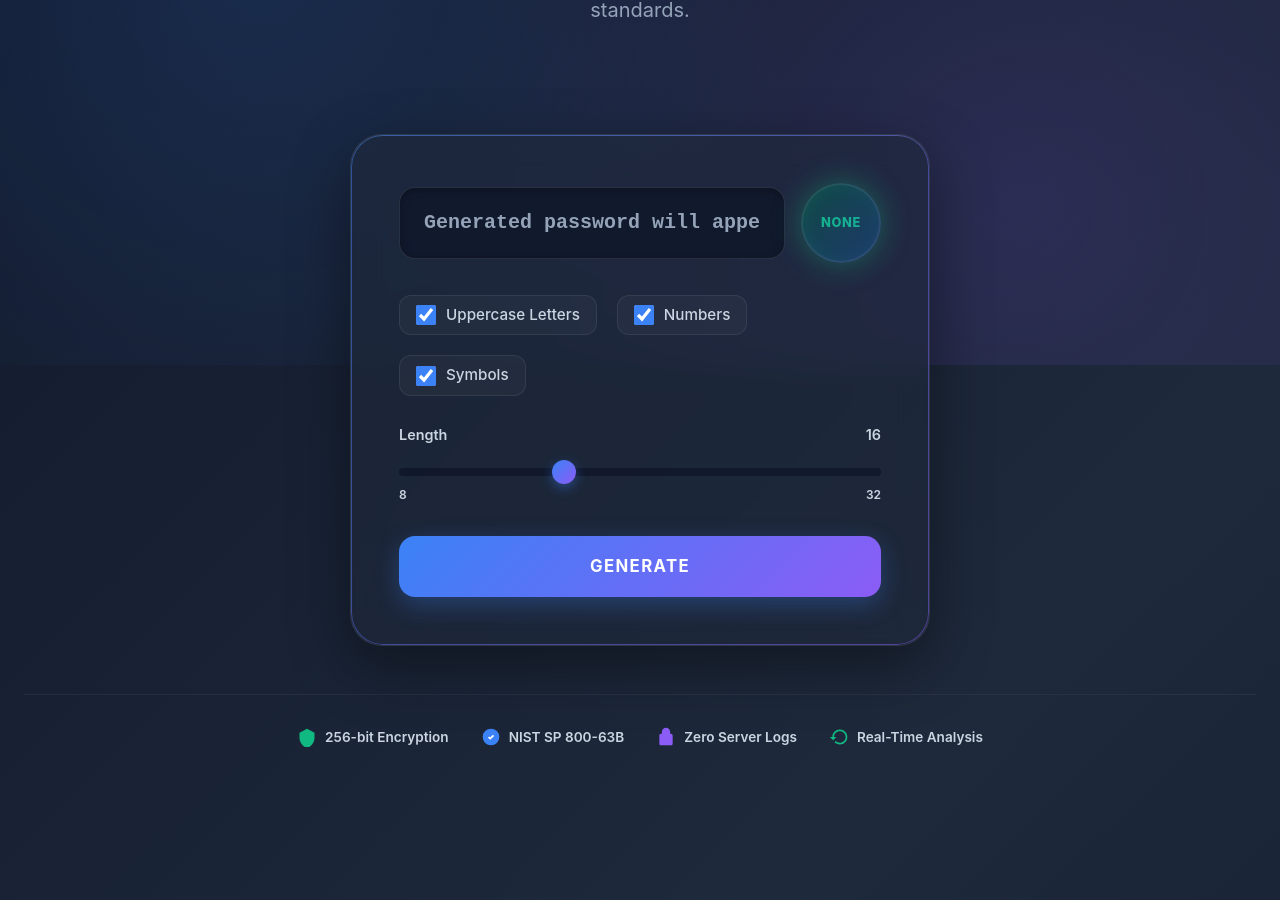
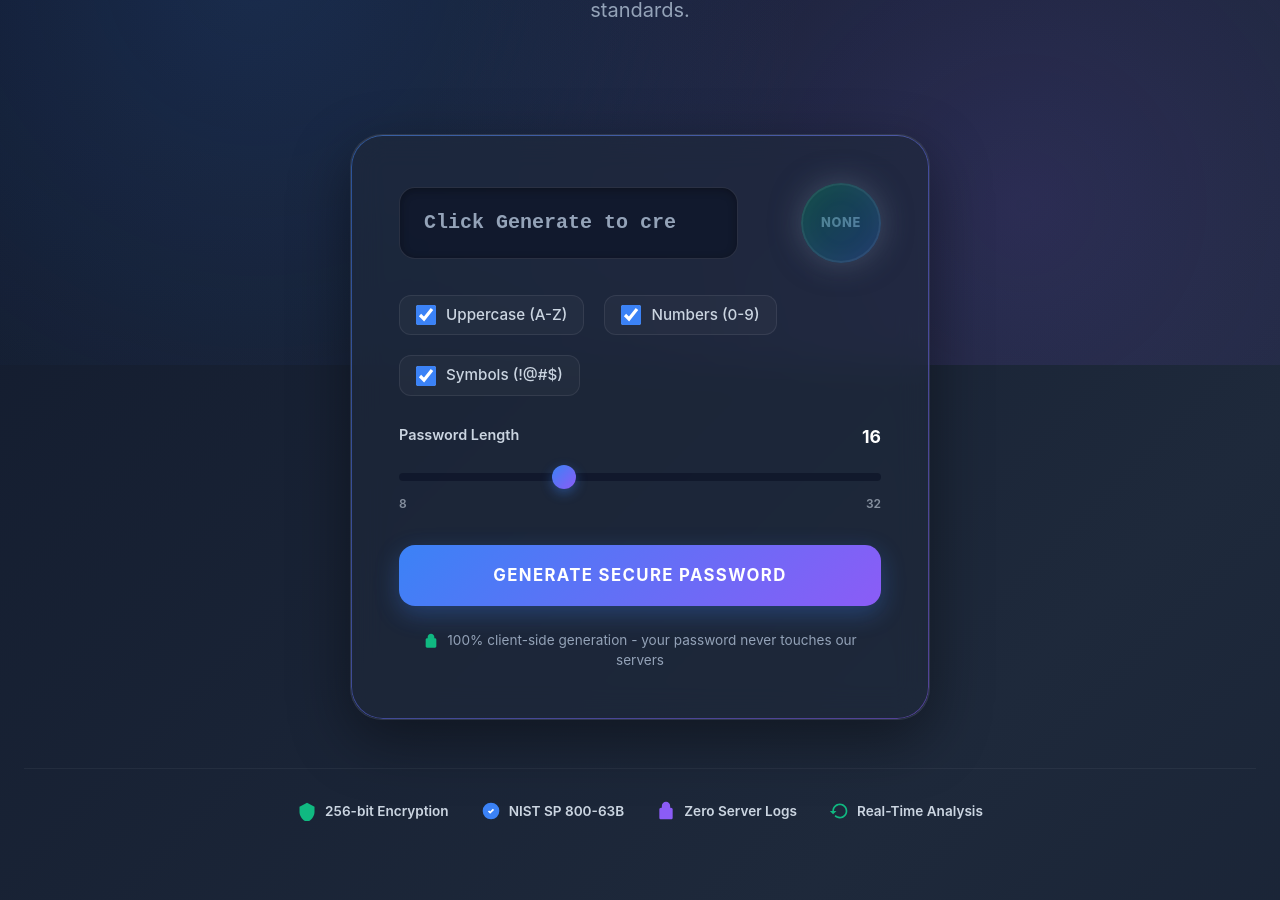
Before and after one commit to atypicvoyage-droid/dynamicpassgen-redesign, a Next.js app: page / in a window 1280 px wide. Shown: the part 435-1335 px from the top of the page. Built offline with nearby package versions, Linux system fonts and the light colour scheme.

Commit message:
Enhance PasswordGenerator with copy button, animations, and professional styling

```diff
--- a/components/PasswordGenerator.js
+++ b/components/PasswordGenerator.js
@@ -10,19 +10,14 @@ export default function PasswordGenerator() {
     numbers: true,
     symbols: true
   })
-  const [strength, setStrength] = useState({ label: 'NONE', percentage: 0 })
+  const [strength, setStrength] = useState({ label: 'NONE', percentage: 0, color: '#64748b' })
   const [copied, setCopied] = useState(false)
 
   const generatePassword = () => {
-    let charset = 'abcdefghijklmnopqrstuvwxyz' // Always include lowercase
+    let charset = 'abcdefghijklmnopqrstuvwxyz'
     if (options.uppercase) charset += 'ABCDEFGHIJKLMNOPQRSTUVWXYZ'
     if (options.numbers) charset += '0123456789'
     if (options.symbols) charset += '!@#$%^&*()_+-=[]{}|;:,.<>?'
-
-    if (charset === 'abcdefghijklmnopqrstuvwxyz') {
-      alert('Please select at least one option in addition to lowercase letters')
-      return
-    }
 
     const array = new Uint8Array(length)
     window.crypto.getRandomValues(array)
@@ -37,19 +32,19 @@ export default function PasswordGenerator() {
   }
 
   const calculateStrength = (pwd) => {
-    if (!pwd) return { label: 'NONE', percentage: 0 }
+    if (!pwd) return { label: 'NONE', percentage: 0, color: '#64748b' }
 
-    let charsetSize = 26 // lowercase always included
+    let charsetSize = 26
     if (/[A-Z]/.test(pwd)) charsetSize += 26
     if (/[0-9]/.test(pwd)) charsetSize += 10
     if (/[^a-zA-Z0-9]/.test(pwd)) charsetSize += 32
 
     const entropy = pwd.length * Math.log2(charsetSize)
 
-    if (entropy < 40) return { label: 'WEAK', percentage: 25 }
-    if (entropy < 60) return { label: 'MEDIUM', percentage: 50 }
-    if (entropy < 80) return { label: 'STRONG', percentage: 75 }
-    return { label: 'STRONG', percentage: 100 }
+    if (entropy < 40) return { label: 'WEAK', percentage: 25, color: '#ef4444' }
+    if (entropy < 60) return { label: 'FAIR', percentage: 50, color: '#f59e0b' }
+    if (entropy < 80) return { label: 'GOOD', percentage: 75, color: '#10b981' }
+    return { label: 'STRONG', percentage: 100, color: '#10b981' }
   }
 
   useEffect(() => {
@@ -66,22 +61,69 @@ export default function PasswordGenerator() {
   return (
     <div className="central-card">
       <div className="password-display-row">
+        <div style={{position: 'relative', flex: 1}}>
           <input
             type="text"
             className="password-input"
             value={password}
             readOnly
-          placeholder="Generated password will appear here"
+            placeholder="Click Generate to create password"
+            style={{paddingRight: '60px'}}
+          />
+          {password && (
+            <button
               onClick={copyToClipboard}
-        />
-        <div className="strength-circle">
+              style={{
+                position: 'absolute',
+                right: '12px',
+                top: '50%',
+                transform: 'translateY(-50%)',
+                background: copied ? '#10b981' : 'rgba(59, 130, 246, 0.8)',
+                border: 'none',
+                borderRadius: '8px',
+                padding: '8px 16px',
+                color: 'white',
+                fontSize: '0.85rem',
+                fontWeight: '600',
+                cursor: 'pointer',
+                transition: 'all 0.3s ease'
+              }}
+            >
+              {copied ? '✓ Copied' : 'Copy'}
+            </button>
+          )}
+        </div>
+        <div className="strength-circle" style={{
+          boxShadow: `0 0 30px ${strength.color}80, inset 0 0 20px ${strength.color}20`,
+          color: strength.color
+        }}>
           {strength.label}
         </div>
       </div>
 
-      {copied && (
-        <div style={{textAlign: 'center', color: 'var(--accent-green)', marginBottom: '16px', fontSize: '0.9rem'}}>
-          ✓ Copied to clipboard!
+      {password && (
+        <div style={{
+          marginBottom: '24px',
+          padding: '12px',
+          background: `${strength.color}15`,
+          border: `1px solid ${strength.color}30`,
+          borderRadius: '12px',
+          fontSize: '0.9rem',
+          color: 'var(--text-lighter)'
+        }}>
+          <div style={{display: 'flex', justifyContent: 'space-between', marginBottom: '8px'}}>
+            <span>Password Strength</span>
+            <span style={{fontWeight: '700', color: strength.color}}>{strength.percentage}%</span>
+          </div>
+          <div style={{height: '6px', background: 'rgba(255, 255, 255, 0.1)', borderRadius: '3px', overflow: 'hidden'}}>
+            <div style={{
+              height: '100%',
+              width: `${strength.percentage}%`,
+              background: strength.color,
+              transition: 'all 0.5s ease',
+              borderRadius: '3px'
+            }} />
+          </div>
         </div>
       )}
 
@@ -92,7 +134,7 @@ export default function PasswordGenerator() {
             checked={options.uppercase}
             onChange={(e) => setOptions({...options, uppercase: e.target.checked})}
           />
-          <span>Uppercase Letters</span>
+          <span>Uppercase (A-Z)</span>
         </label>
 
         <label className="option-label">
@@ -101,7 +143,7 @@ export default function PasswordGenerator() {
             checked={options.numbers}
             onChange={(e) => setOptions({...options, numbers: e.target.checked})}
           />
-          <span>Numbers</span>
+          <span>Numbers (0-9)</span>
         </label>
 
         <label className="option-label">
@@ -110,14 +152,14 @@ export default function PasswordGenerator() {
             checked={options.symbols}
             onChange={(e) => setOptions({...options, symbols: e.target.checked})}
           />
-          <span>Symbols</span>
+          <span>Symbols (!@#$)</span>
         </label>
       </div>
 
       <div className="length-control">
         <div className="length-label">
-          <span>Length</span>
-          <span>{length}</span>
+          <span>Password Length</span>
+          <span style={{color: 'white', fontSize: '1.1rem', fontWeight: '700'}}>{length}</span>
         </div>
         <input
           type="range"
@@ -127,15 +169,22 @@ export default function PasswordGenerator() {
           onChange={(e) => setLength(Number(e.target.value))}
           className="length-slider"
         />
-        <div className="length-label" style={{fontSize: '0.75rem', marginTop: '4px'}}>
+        <div className="length-label" style={{fontSize: '0.75rem', marginTop: '8px', opacity: 0.6}}>
           <span>8</span>
           <span>32</span>
         </div>
       </div>
 
       <button className="generate-btn" onClick={generatePassword}>
-        Generate
+        <span style={{position: 'relative', zIndex: 1}}>Generate Secure Password</span>
       </button>
+
+      <div style={{marginTop: '24px', textAlign: 'center', fontSize: '0.85rem', color: 'var(--text-light)'}}>
+        <svg width="16" height="16" viewBox="0 0 24 24" fill="none" style={{display: 'inline-block', marginRight: '8px', verticalAlign: 'middle'}}>
+          <path d="M18 8h-1V6c0-2.76-2.24-5-5-5S7 3.24 7 6v2H6c-1.1 0-2 .9-2 2v10c0 1.1.9 2 2 2h12c1.1 0 2-.9 2-2V10c0-1.1-.9-2-2-2z" fill="#10b981"/>
+        </svg>
+        100% client-side generation - your password never touches our servers
+      </div>
     </div>
   )
 }
```
Lines whose indentation alone changed are shown as unchanged.
